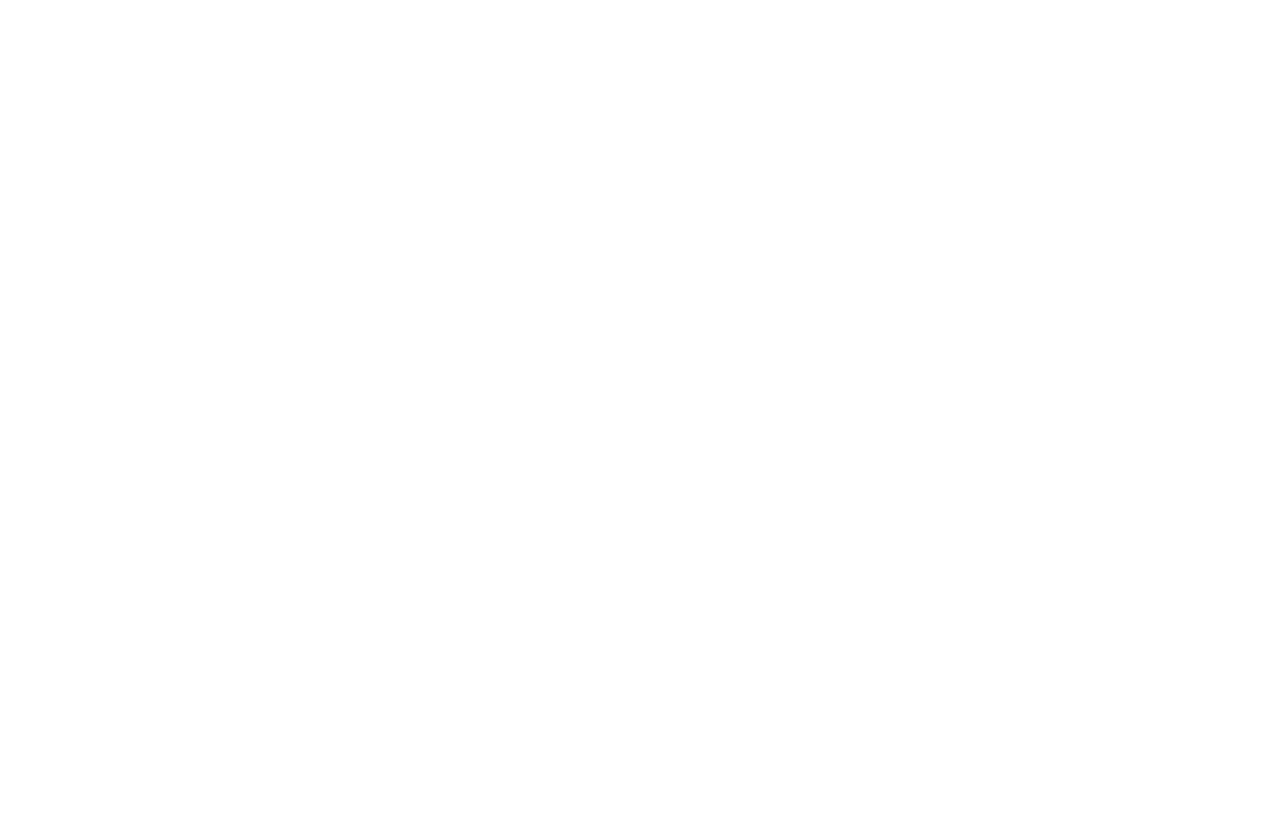
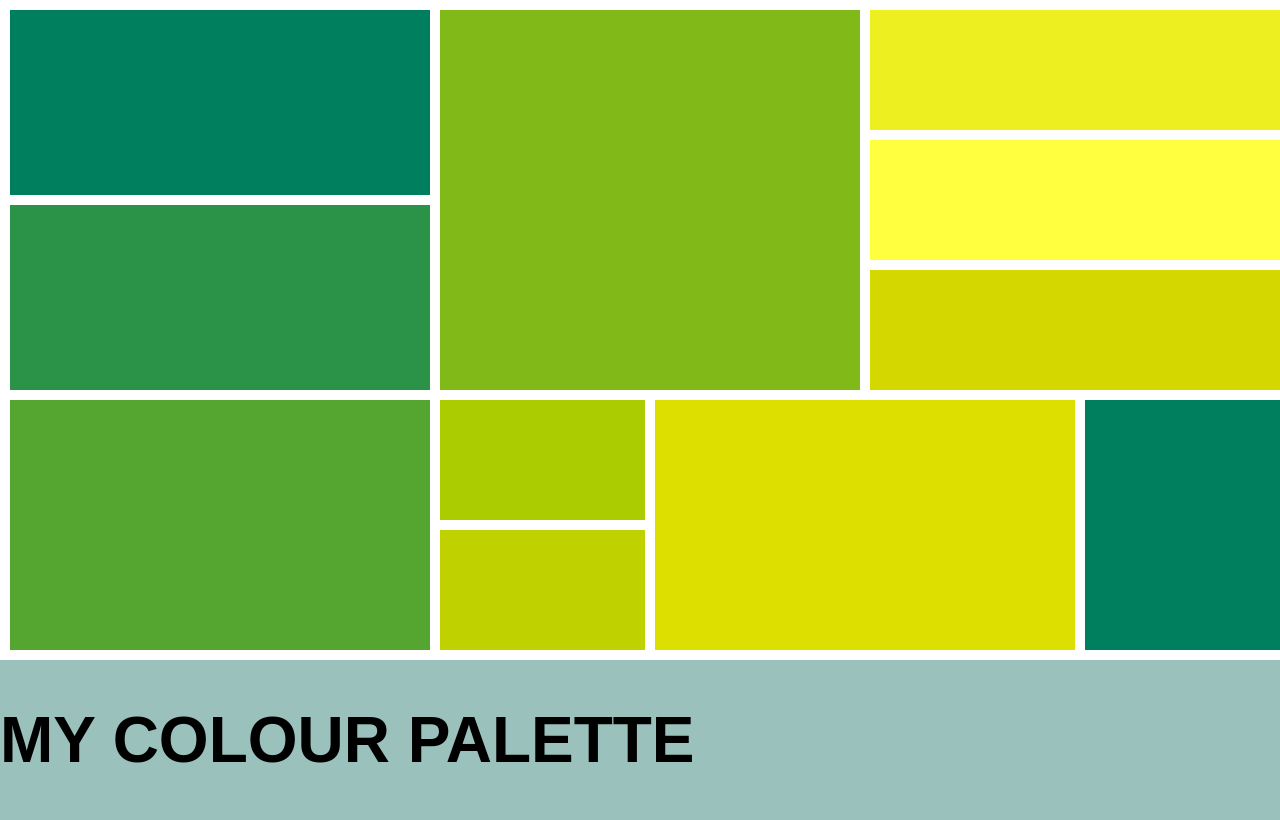
Before and after one commit to linneanestor/assignmentlesson10cssgrid, a plain HTML site: page index.html in a window 1280 px wide. Drawn offline with Linux system fonts and the light colour scheme.

Commit message:
Finished assignment

```diff
--- a/index.html
+++ b/index.html
@@ -21,5 +21,8 @@
         <div class="grid__element10"></div>
         <div class="grid__element11"></div>
     </div>
+    <footer>
+        <p>MY COLOUR PALETTE</p>
+    </footer>
 </body>
 </html>
--- a/styles/index.css
+++ b/styles/index.css
@@ -1,46 +1,82 @@
+footer {
+    background: #9BC1BC;
+    width: 100%;
+    height: 20vh;
+    display: flex;
+    align-items: center;
+}
+p {
+    color: #000;
+    font-family: Arial, Helvetica, sans-serif;
+    font-size: 64px;
+    font-style: normal;
+    font-weight: 700;
+    line-height: normal;
+    text-transform: uppercase;
+    margin: 24;
+}
 .grid__container {
     display: grid;
-    grid-template-columns: ;
-    grid-template-rows: ;
-
+    grid-template-columns: repeat (6 1fr);
+    grid-template-rows: repeat (10 1fr);
+    grid-gap: 10px;
+    background-color: white;
+    padding: 10px;
+    width: 100%;
+    height: 80vh;
 }
 .grid__element1 {
     background: #007F5F;
-
+    grid-column: 1 / 3;
+    grid-row: 1 / 4;
 }
 .grid__element2 {
     background: #2B9348;
-
+    grid-column: 1 / 3;
+    grid-row: 4 / 7;
 }
 .grid__element3 {
     background: #55A630;
+    grid-column: 1 / 3;
+    grid-row: 7 / 11;
 }
 .grid__element4 {
     background: #80B918;
+    grid-column: 3 / 5;
+    grid-row: 1 / 7;
 }
 .grid__element5 {
     background: #AC0;
+    grid-column: 3 / 4;
+    grid-row: 7 / 9;
 }
 .grid__element6 {
     background: #BFD200;
+    grid-column: 3 / 4;
+    grid-row: 9 / 11;
 }
 .grid__element7 {
     background: #DDDF00;
-
+    grid-column: 4 / 6;
+    grid-row: 7 / 11;
 }
 .grid__element8 {
     background: #EEEF20;
-
+    grid-column: 5 / 7;
+    grid-row: 1 / 3;
 }
 .grid__element9 {
     background: #FFFF3F;
-
+    grid-column: 5 / 7;
+    grid-row: 3 / 5;
 }
 .grid__element10 {
     background: #D4D700;
-
+    grid-column: 5 / 7;
+    grid-row: 5 / 7;
 }
 .grid__element11 {
     background: #007F5F;
-
+    grid-column: 6 / 7;
+    grid-row: 7 / 11;
 }
```
